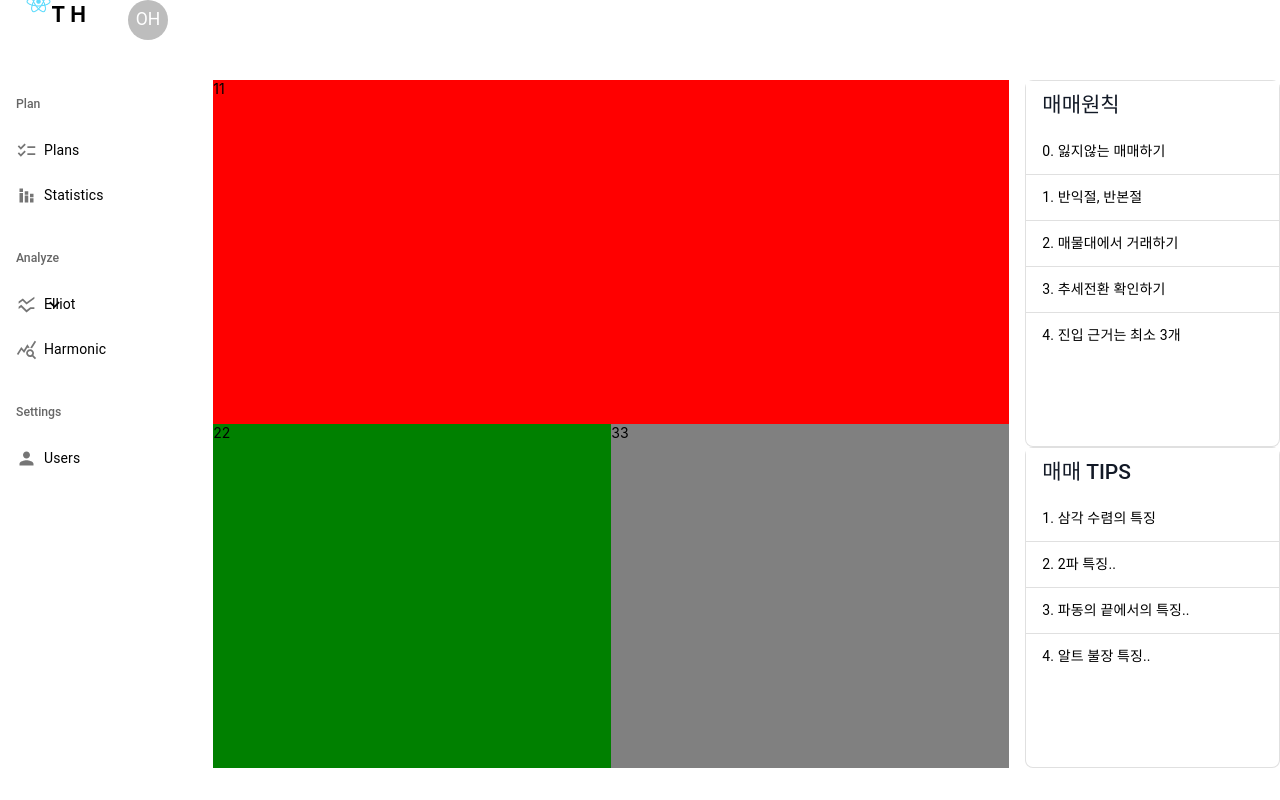
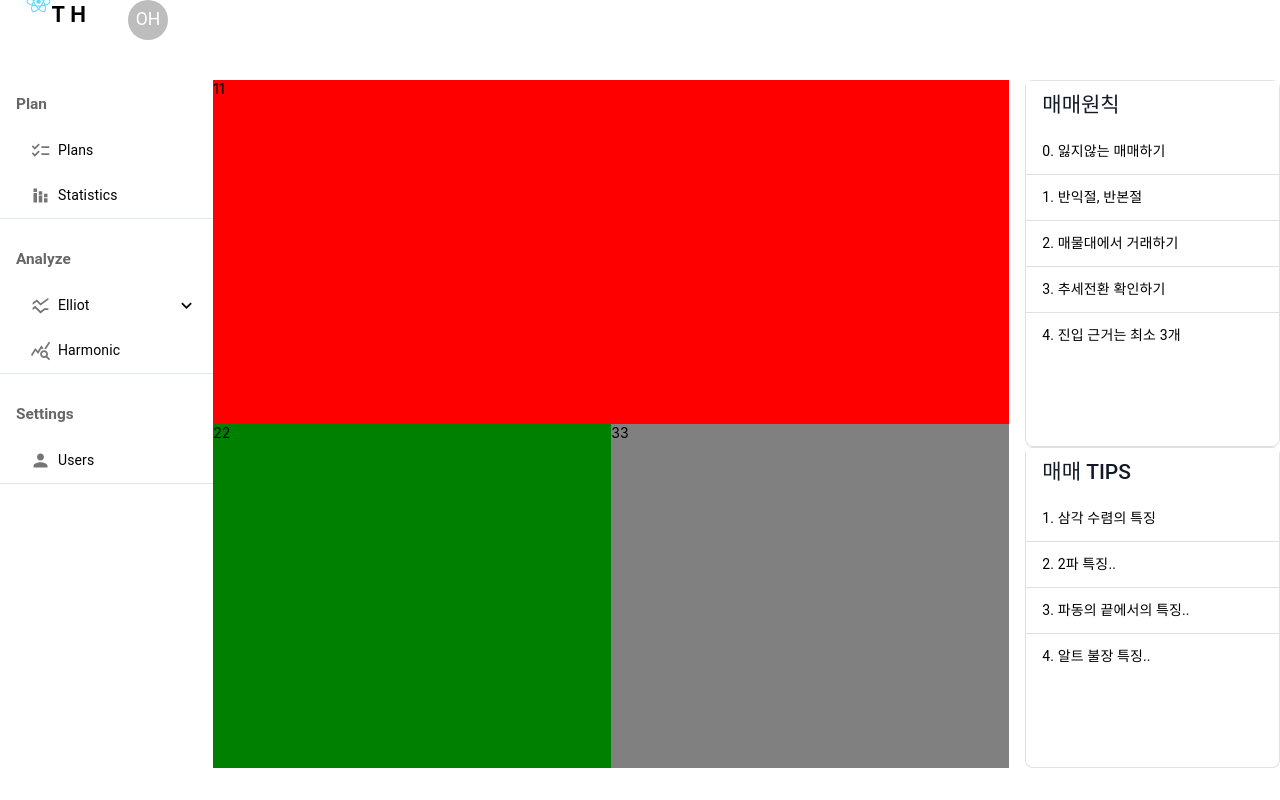
Before and after one commit to LazyDeveloperTroh/HarmonicElliotTradingHelper, a React (Create React App) app in the folder src/main/frontend/: page / in a window 1280 px wide. Built offline with nearby package versions, Linux system fonts and the light colour scheme.

Commit message:
Sidebar css 수정

```diff
--- a/src/main/frontend/src/components/Sidebar/Sidebar.js
+++ b/src/main/frontend/src/components/Sidebar/Sidebar.js
@@ -1,6 +1,5 @@
 import React from 'react';
 import MenuList from './menu/MenuList';
-import "./sidebar.css"
 
 function Sidebar() {
     return <nav className="sidebar">
--- a/src/main/frontend/src/components/Sidebar/menu/MenuItem.js
+++ b/src/main/frontend/src/components/Sidebar/menu/MenuItem.js
@@ -24,7 +24,7 @@ function MenuItem({title, icon, href, subMenuList}) {
     return (
         <div>
             <ListItemButton onClick={subMenuList ? handleClick : moveToPage} data-href={href}>
-                <ListItemIcon sx={{minWidth: '2em'}}>
+                <ListItemIcon sx={{minWidth: '2rem'}}>
                     {icon}
                 </ListItemIcon>
                 <ListItemText primary={title}/>
@@ -35,9 +35,9 @@ function MenuItem({title, icon, href, subMenuList}) {
             {subMenuList &&
                 <Collapse in={open}  timeout="auto" unmountOnExit>
                     {subMenuList.map((subMenu) => (
-                        <List component={'div'} sx={{marginLeft: '1em'}} disablePadding>
+                        <List component={'div'} sx={{marginLeft: '1rem'}} disablePadding>
                             <ListItemButton onClick={moveToPage} data-href={subMenu.href}>
-                                ㆍ<ListItemText primary={subMenu.title} sx={{fontSize: '0.7em'}}></ListItemText>
+                                ㆍ<ListItemText primary={subMenu.title} sx={{fontSize: '0.7rem'}}></ListItemText>
                             </ListItemButton>
                         </List>
                     ))}
--- a/src/main/frontend/src/components/Sidebar/menu/MenuList.js
+++ b/src/main/frontend/src/components/Sidebar/menu/MenuList.js
@@ -8,6 +8,7 @@ import SsidChartOutlinedIcon from '@mui/icons-material/SsidChartOutlined';
 import QueryStatsOutlinedIcon from '@mui/icons-material/QueryStatsOutlined';
 import StackedBarChartOutlinedIcon from '@mui/icons-material/StackedBarChartOutlined';
 import PersonIcon from '@mui/icons-material/Person';
+import Divider from "@mui/material/Divider";
 
 
 function MenuList() {
@@ -71,14 +72,17 @@ function MenuList() {
                         component="nav"
                         aria-labelledby="nested-list-subheader"
                         subheader={
-                            <ListSubheader component="div" id="nested-list-subheader">
+                            <ListSubheader component="div" id="nested-list-subheader" style={{fontSize: "1.1rem", fontWeight: "bold"}}>
                                 {menuGroup.title}
                             </ListSubheader>
                         }
                     >
                         {menuGroup.menuList.map((menu) => (
+                            <div style={{marginLeft: "1rem"}}>
                             <MenuItem title={menu.title} icon={menu.icon} href={menu.href} subMenuList={menu.subMenuList}/>
+                            </div>
                         ))}
+                        <Divider component="li" style={{borderColor: "#e3e8ef"}}/>
                     </List>
                     ))}
             </Stack>
--- a/src/main/frontend/src/components/Sidebar/sidebar.css
+++ /dev/null
@@ -1,4 +0,0 @@
-nav.sidebar {
-    width: 10%;
-    height: 100%;
-}
```
